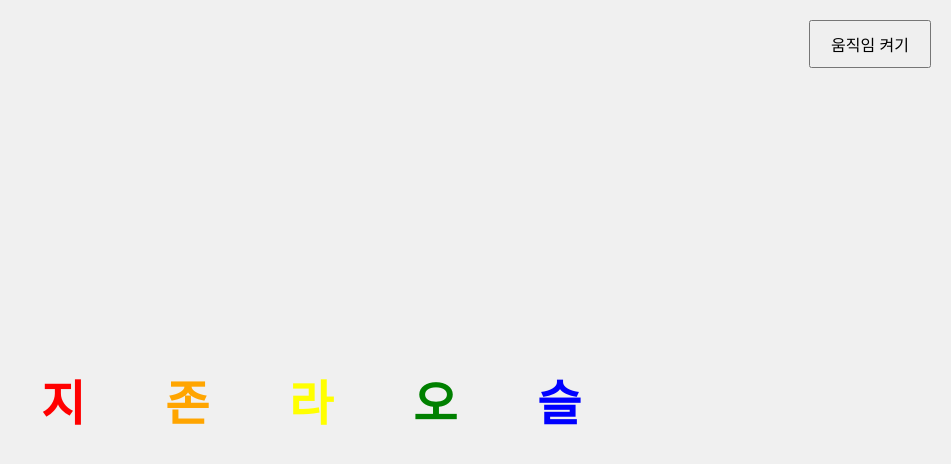
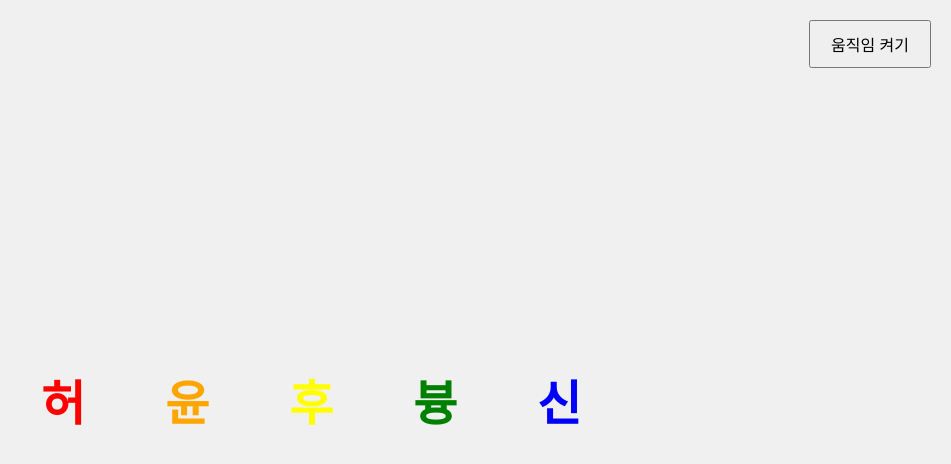
Before and after one commit to hakbeom1209/dudghkToa, a plain HTML site: page index.html in a window 1280 px wide. Shown: the whole page, without its empty margins (329-1280 px from the left). Drawn offline with Linux system fonts and the light colour scheme.

Commit message:
Update index.html

```diff
--- a/index.html
+++ b/index.html
@@ -57,11 +57,11 @@
     </div>
 
     <div class="rainbow-text">
-        <span class="letter">지</span>
-        <span class="letter">존</span>
-        <span class="letter">라</span>
-        <span class="letter">오</span>
-        <span class="letter">슬</span>
+        <span class="letter">허</span>
+        <span class="letter">윤</span>
+        <span class="letter">후</span>
+        <span class="letter">븅</span>
+        <span class="letter">신</span>
     </div>
 
     <script>
```
